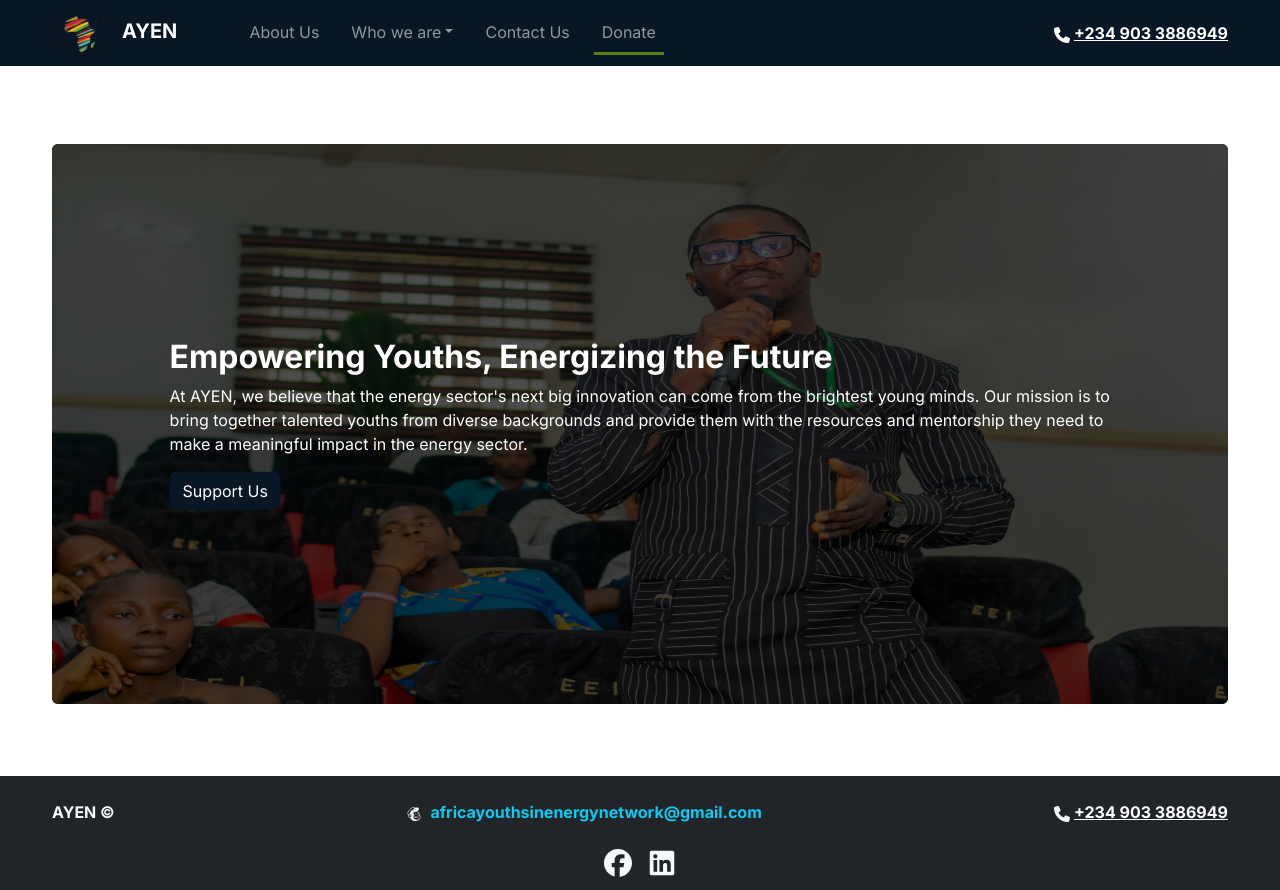
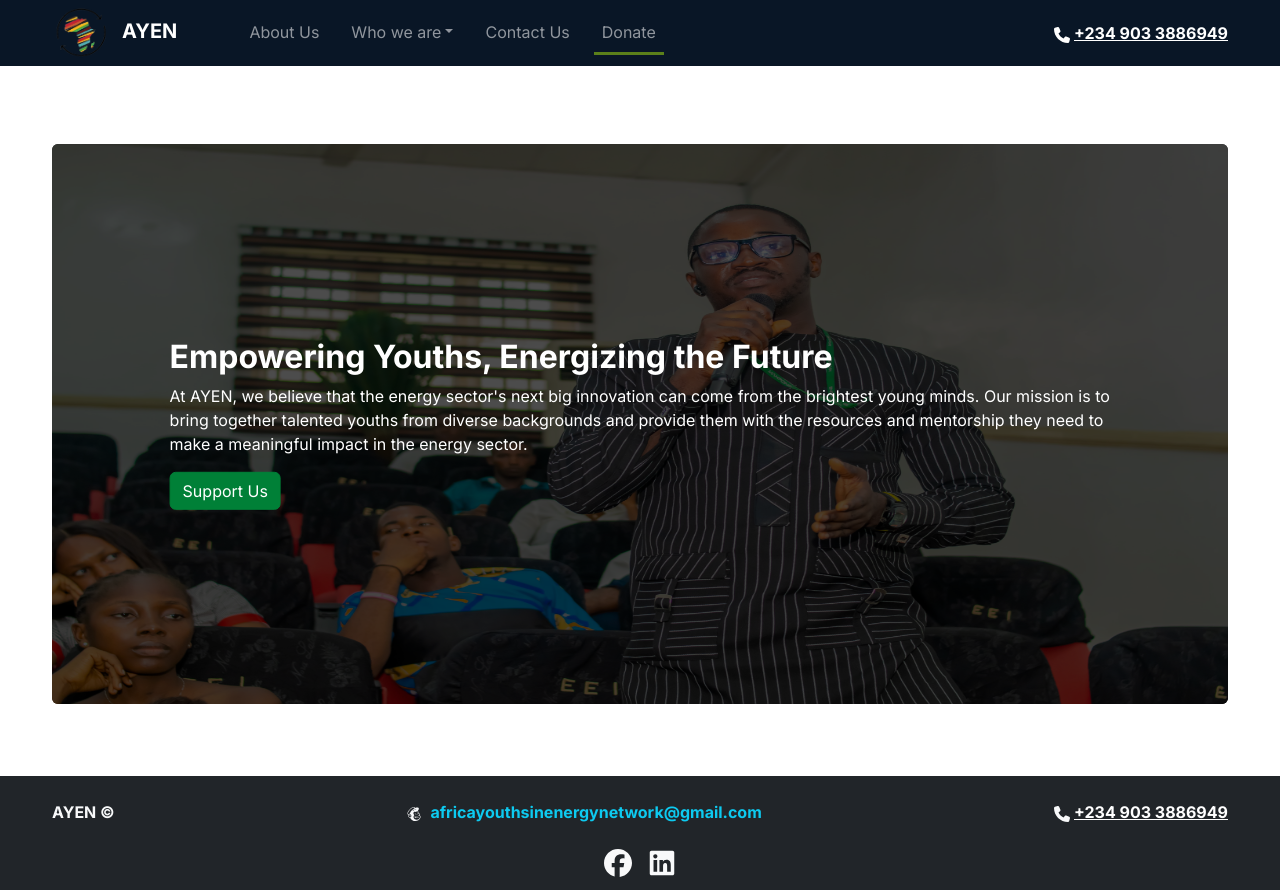
Before and after one commit to OptimusQuidFacit/Ayen, a Next.js app: page /donate in a window 1280 px wide. Built offline with nearby package versions, Linux system fonts and the light colour scheme.

Commit message:
more changes

```diff
--- a/src/components/slider/Slider.jsx
+++ b/src/components/slider/Slider.jsx
@@ -57,7 +57,7 @@ const Slider = () => {
                     <div>
                         {item.body}
                     </div>
-                    <Link className={`link btn btn-primary mt-3`} href={`#`}>
+                    <Link className={`link btn btn-secondary mt-3`} href={`#`}>
                         Support Us
                     </Link>
                 </div>
```
Also changed, not shown: public/darkGuy.jpg (renamed from public/people (4).jpg), public/people (5).jpg (deleted).
